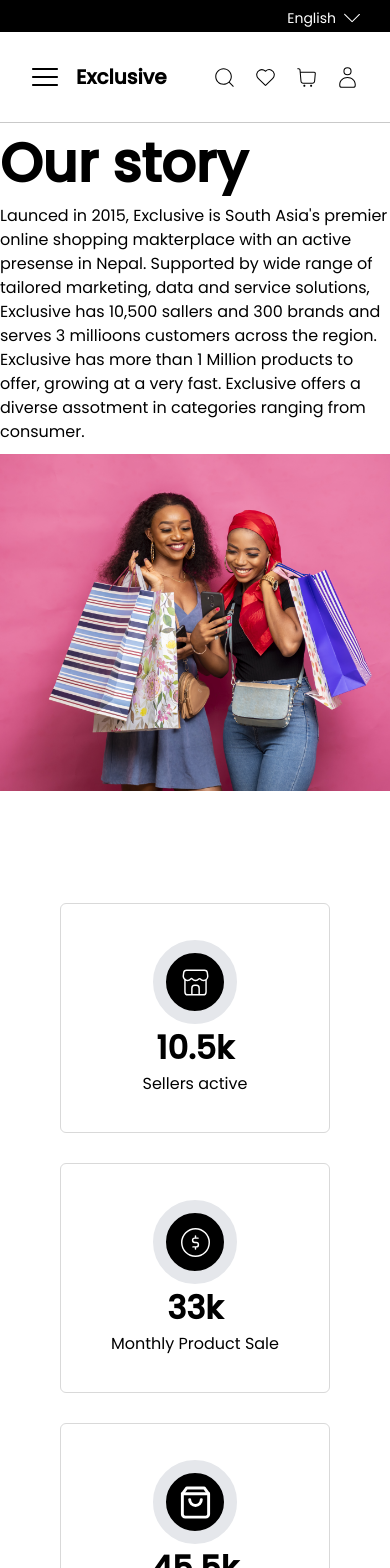
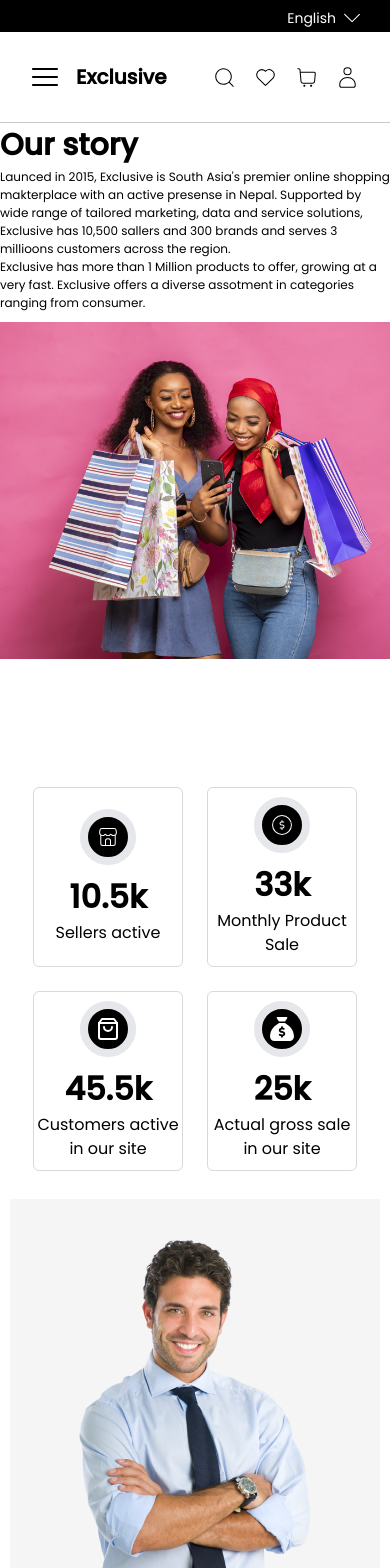
Before and after one commit to aryal31/Ecommerce-, a React (Vite) app: page /about in a window 390 px wide. Shown: the top 1568 px of the page. Built offline with nearby package versions, Linux system fonts and the light colour scheme.

Commit message:
minor changes

```diff
--- a/src/Pages/Aboutpage.jsx
+++ b/src/Pages/Aboutpage.jsx
@@ -23,9 +23,9 @@ const Aboutpage = () => {
       <div className="">
         <div className="flex gap-[10px] items-center justify-center flex-wrap">
           <div className="w-full md:w-[500px]">
-            <p className="text-[54px] font-semibold">Our story</p>
-            <p className="text-[16px]">{aboutText}</p>
-            <p className="text-[16px]">
+            <p className="text-[30px] md:text-[54px] font-semibold">Our story</p>
+            <p className="md:text-[16px] text-[12px]">{aboutText}</p>
+            <p className="md:text-[16px] text-[12px]">
              {aboutTextnext}
             </p>
           </div>
--- a/src/components/features/about/Salesdisplay.jsx
+++ b/src/components/features/about/Salesdisplay.jsx
@@ -1,4 +1,4 @@
-import  { useState } from "react";
+import { useState } from "react";
 import { CiShop, CiDollar } from "react-icons/ci";
 import { FiShoppingBag } from "react-icons/fi";
 import { FaSackDollar } from "react-icons/fa6";
@@ -34,40 +34,36 @@ const Salesdisplay = () => {
   const [name, setName] = useState("");
 
   return (
-    <div>
-      <div className="flex items-center justify-center gap-[30px] flex-wrap">
+    <div className="p-4">
+      <div className="flex items-center justify-center gap-6 flex-wrap">
         {icondetails.map((item, index) => {
           const Icon = item.iname;
           return (
             <div
-              className={`flex items-center justify-center align-center flex-col w-[270px] h-[230px] border-[#d9d9d9] rounded-md border-[1.5px] ${
+              className={`flex items-center justify-center align-center flex-col md:w-[270px] md:h-[230px] w-[150px] h-[180px] border-[#d9d9d9] rounded-md border-[1.5px] ${
                 item.name === name
-                  ? "border-none bg-[#db4444] text-[white]"
+                  ? "border-none bg-[#db4444] text-white"
                   : ""
-              }`}
+              } transition-all duration-300`}
               key={index}
-              onMouseEnter={() => {
-                setName(item.name);
-              }}
-              onMouseLeave={() => {
-                setName("");
-              }}
+              onMouseEnter={() => setName(item.name)}
+              onMouseLeave={() => setName("")}
             >
-              <div className="flex justify-center items-center">
+              <div className="flex justify-center items-center mb-2">
                 <div
-                  className={`h-[58px] w-[58px] bg-black flex items-center justify-center rounded-full box-content border-[13px] border-opacity-30 ${
-                    item.name === name && "bg-white"
+                  className={`md:h-[58px] md:w-[58px] h-[40px] w-[40px] bg-black flex items-center justify-center rounded-full box-content border-[8px] border-opacity-30 ${
+                    item.name === name ? "bg-white" : ""
                   }`}
                 >
                   <Icon
-                    className={` text-[35px] ${
+                    className={`md:text-[35px] text-[24px] ${
                       item.name === name ? "text-black" : "text-white"
                     }`}
                   />
                 </div>
               </div>
               <p className="text-[32px] font-bold">{item.quantity}</p>
-              <p className="text-[16px]">{item.message}</p>
+              <p className="text-[16px] text-center">{item.message}</p>
             </div>
           );
         })}
```
